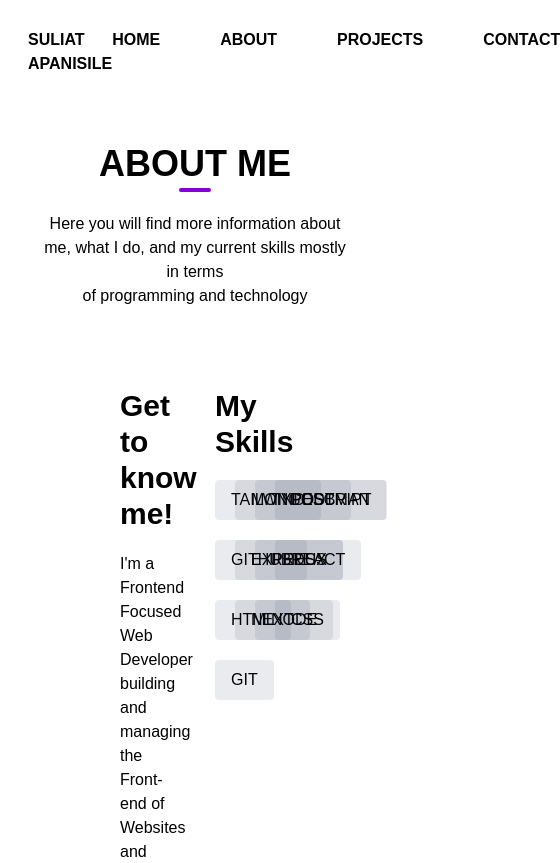
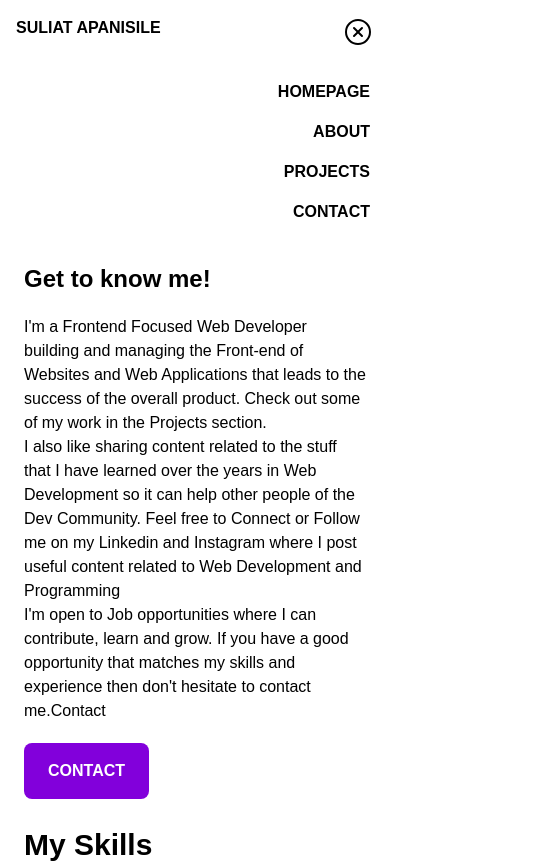
Before and after one commit to Adetutu234/nextjs-project3, a Next.js app: page /about in a window 390 px wide. Shown: the top 863 px of the page, 560 px wide, since content can reach past the window. Built offline with nearby package versions, Linux system fonts and the light colour scheme.

Commit message:
updated and added more styling

```diff
--- a/app/about/page.tsx
+++ b/app/about/page.tsx
@@ -1,9 +1,10 @@
 import React from 'react'
 import Button from '../components/Button'
+import Link from 'next/link'
 
 const page = () => {
   return (
-    <div className='p-10 bg-[url("https://i0.wp.com/backgroundabstract.com/wp-content/uploads/edd/2022/02/vecteezy_abstract-geometric-background-illustration-in-flat-style_-e1656068792936.jpg?resize=600%2C450&ssl=1")] bg-no-repeat bg-cover min-h-screen text-black '>
+    <div className='lg:p-10 p-6 bg-[url("https://i0.wp.com/backgroundabstract.com/wp-content/uploads/edd/2022/02/vecteezy_abstract-geometric-background-illustration-in-flat-style_-e1656068792936.jpg?resize=600%2C450&ssl=1")] bg-no-repeat bg-cover min-h-screen text-black '>
         <div className='text-center space-y-5'>
           <div className='inline-block'>
             <p className='font-semibold text-4xl uppercase'>about me</p>
@@ -12,33 +13,36 @@ const page = () => {
           <p className='text-md'>Here you will find more information about me, what I do, and my current skills mostly in terms <br></br> of programming and technology</p>
         </div>
 
-        <div className='grid grid-cols-2 p-15 '>
-          <div className='p-5 space-y-5'>
-            <h1 className='font-bold text-3xl'>Get to know me!</h1>
+        <div className='grid lg:grid-cols-2 grid-cols-1 lg:p-15 mt-7'>
+          <div className='lg:p-5 space-y-5 '>
+            <h1 className='font-bold text-2xl lg:text-3xl'>Get to know me!</h1>
             <p className='text-md'>I'm a Frontend Focused Web Developer building and managing the Front-end of Websites and Web Applications that leads to the success of the overall product. Check out some of my work in the Projects section. <br></br>
             I also like sharing content related to the stuff that I have learned over the years in Web Development so it can help other people of the Dev Community. Feel free to Connect or Follow me on my Linkedin and Instagram where I post useful content related to Web Development and Programming <br></br>
             I'm open to Job opportunities where I can contribute, learn and grow. If you have a good opportunity that matches my skills and experience then don't hesitate to contact me.Contact
             </p>
-            <Button text={'Contact'} className={'px-20 py-4 bg-purple-700 w-fit uppercase text-white font-semibold rounded-lg'}/>
+            <Link href={'/contact'}>
+            <Button text={'Contact'} className={'lg:px-20 px-6 py-4 bg-purple-700 w-fit uppercase text-white font-semibold rounded-lg'}/>
+            </Link>
           </div>
 
-          <div className='p-5 space-y-5'>
+          <div className='lg:p-5 space-y-5 mt-7'>
             <h1 className='font-bold text-3xl'>My Skills</h1>
             <div className=''>
-              <ul className='grid grid-cols-4 gap-5 '>
-                <button className='bg-slate-700/10 px-4 py-2 rounded hover:bg-purple-300 hover:rounded w-fit'>TAILWIND</button>
-                <button className='bg-slate-700/10 px-4 py-2 rounded hover:bg-purple-300 hover:rounded w-fit'>MONGODB</button>
-                <button className='bg-slate-700/10 px-4 py-2 rounded hover:bg-purple-300 hover:rounded w-fit'>TYPESCRIPT</button>
-                <button className='bg-slate-700/10 px-4 py-2 rounded hover:bg-purple-300 hover:rounded w-fit'>POSTMAN</button>
-                <button className='bg-slate-700/10 px-4 py-2 rounded hover:bg-purple-300 hover:rounded w-fit'>GITHUB</button>
-                <button className='bg-slate-700/10 px-4 py-2 rounded hover:bg-purple-300 hover:rounded w-fit'>EXPRESS</button>
-                <button className='bg-slate-700/10 px-4 py-2 rounded hover:bg-purple-300 hover:rounded w-fit'>REDUX</button>
-                <button className='bg-slate-700/10 px-4 py-2 rounded hover:bg-purple-300 hover:rounded w-fit'>REACT</button>
-                <button className='bg-slate-700/10 px-4 py-2 rounded hover:bg-purple-300 hover:rounded w-fit'>HTML</button>
-                <button className='bg-slate-700/10 px-4 py-2 rounded hover:bg-purple-300 hover:rounded w-fit'>NEXT</button>
-                <button className='bg-slate-700/10 px-4 py-2 rounded hover:bg-purple-300 hover:rounded w-fit'>NODE</button>
-                <button className='bg-slate-700/10 px-4 py-2 rounded hover:bg-purple-300 hover:rounded w-fit'>CSS</button>
-                <button className='bg-slate-700/10 px-4 py-2 rounded hover:bg-purple-300 hover:rounded w-fit'>GIT</button>
+              <ul className='grid lg:grid-cols-4 grid-cols-3 gap-4'>
+                <button className='bg-slate-700/10 px-2 py-1 rounded hover:bg-purple-300 hover:rounded w-fit'>TAILWIND</button>
+                <button className='bg-slate-700/10 px-2 py-1 rounded hover:bg-purple-300 hover:rounded w-fit'>MONGODB</button>
+                <button className='bg-slate-700/10 px-2 py-1 rounded hover:bg-purple-300 hover:rounded w-fit'>TYPESCRIPT</button>
+                <button className='bg-slate-700/10 px-2 py-1 rounded hover:bg-purple-300 hover:rounded w-fit'>POSTMAN</button>
+                <button className='bg-slate-700/10 px-2 py-1 rounded hover:bg-purple-300 hover:rounded w-fit'>EXPRESS</button>
+                <button className='bg-slate-700/10 px-2 py-1 rounded hover:bg-purple-300 hover:rounded w-fit'>GITHUB</button>
+
+                <button className='bg-slate-700/10 px-2 py-1 rounded hover:bg-purple-300 hover:rounded w-fit'>REDUX</button>
+                <button className='bg-slate-700/10 px-2 py-1 rounded hover:bg-purple-300 hover:rounded w-fit'>REACT</button>
+                <button className='bg-slate-700/10 px-2 py-1 rounded hover:bg-purple-300 hover:rounded w-fit'>HTML</button>
+                <button className='bg-slate-700/10 px-2 py-1 rounded hover:bg-purple-300 hover:rounded w-fit'>NEXT</button>
+                <button className='bg-slate-700/10 px-2 py-1 rounded hover:bg-purple-300 hover:rounded w-fit'>NODE</button>
+                <button className='bg-slate-700/10 px-2 py-1 rounded hover:bg-purple-300 hover:rounded w-fit'>CSS</button>
+                <button className='bg-slate-700/10 px-4 py-1 rounded hover:bg-purple-300 hover:rounded w-fit'>GIT</button>
               </ul>
             </div>
           </div>
--- a/app/components/Homepage.tsx
+++ b/app/components/Homepage.tsx
@@ -11,15 +11,15 @@ const Homepage = () => {
     setClick (!click)}
   return (
       <div className='relative '>
-          <div className='min-h-[calc(100vh-80px)] text-center p-28 space-y-10 bg-[url("https://files.123freevectors.com/wp-content/original/121373-light-grey-abstract-texture-background-image.jpg")] bg-no-repeat bg-cover rounded-2xl '>
-            <p className='font-extrabold text-5xl text-black uppercase '>hey, I'm suliat apanisile</p>
-            <p className='text-xl text-slate-700'>A Result-Oriented Web Developer building and managing Websites and Web <br></br> Applications that leads to the success of the overall product</p>
+          <div className='min-h-[calc(100vh-80px)] text-center p-28 lg:space-y-10 space-y-5 bg-[url("https://files.123freevectors.com/wp-content/original/121373-light-grey-abstract-texture-background-image.jpg")] bg-no-repeat bg-cover rounded-2xl '>
+            <p className='font-extrabold lg:text-5xl text-3xl text-black uppercase'>hey, I'm suliat apanisile</p>
+            <p className='lg:text-xl text-sm text-slate-700'>A Result-Oriented Web Developer building and managing Websites and Web <br></br> Applications that leads to the success of the overall product</p>
             <Link href={'/projects'}>
-              <Button text={'projects'} className={'w-fit px-20 py-4 bg-purple-700 mx-auto rounded-lg font-bold uppercase '} onClick={handleClick}/>
+              <Button text={'projects'} className={'w-fit lg:px-20 px-6 py-4 bg-purple-700 mx-auto rounded-lg font-bold uppercase'} onClick={handleClick}/>
             </Link>
                         </div>
-            <div className='absolute top-40 bg-white p-2'>
-              <div className='grid grid-rows-4 space-y-3 shadow-2xl drop-shadow-2xl cursor-pointer'>
+            <div className='lg:absolute lg:hidden lg:top-40 lg:bg-white lg:p-2'>
+              <div className='lg:grid hidden lg:grid-rows-4 space-y-3 shadow-2xl drop-shadow-2xl cursor-pointer '>
                   <p><TwitterLogoIcon size={35} className='text-black hover:bg-purple-300 hover:rounded'/></p>
                   <p><LinkedinLogo size={35} className='text-black hover:bg-purple-300 hover:rounded'/></p>
                   <p><YoutubeLogo size={35} className='text-black hover:bg-purple-300 hover:rounded'/></p>
--- /dev/null
+++ b/app/components/Modal.tsx
@@ -0,0 +1,18 @@
+"use client"
+
+import React from 'react'
+import { XCircle } from "@phosphor-icons/react";
+
+const Modal = ({handleToggle}:any) => {
+  return (
+    <div className='inset-0 backdrop-blur-xs fixed'>
+      <div className='bg-white border-1 text-center relative mx-auto top-[35%] lg:w-150 w-70 lg:p-10 p-5 space-y-3'>
+        <XCircle size={32} onClick={handleToggle} className='absolute right-1 top-1 hover:text-purple-700'/>
+        <h1 className='font-bold text-2xl'>Thank you for reaching out! 🎉</h1>
+        <p className='text-sm'>Your message has been successfully received. I truly appreciate you taking the time to contact me. I’ll review your message and get back to you as soon as possible. In the meantime, feel free to explore the rest of the site or connect with me on social media!</p>
+      </div>
+    </div>
+  )
+}
+
+export default Modal
--- a/app/components/Navbar.tsx
+++ b/app/components/Navbar.tsx
@@ -1,21 +1,42 @@
+"use client"
+
 import Link from 'next/link'
-import React from 'react'
+import React, { useState } from 'react'
+import { List , XCircle } from '@phosphor-icons/react'
 
 const Navbar = () => {
+  const [openMenu,setOpenMenu]=useState("false")
+  const handleOpen = () =>{
+    setOpenMenu (!openMenu)}
   return (
-    <div className='flex justify-between rounded-2xl p-7 bg-white text-black font-bold '>
+    <div className='flex justify-between rounded-2xl lg:p-7 p-4 bg-white text-black font-bold '>
       <div>
         <p className='uppercase'>suliat apanisile</p>
       </div>
 
       <div>
-        <ul className='flex gap-15'>
+        <ul className='md:flex gap-15 hidden '>
             <Link href='/'>HOME</Link>
             <Link href='/about'>ABOUT</Link>
             <Link href='/projects'>PROJECTS</Link>
             <Link href='/contact'>CONTACT</Link>
         </ul>
       </div>
+        <div className='lg:hidden md:flex '>
+            <button onClick={handleOpen}>
+              {openMenu? <XCircle size={32}/> :  <List size={32}/>}
+            </button>
+        <div className=''>
+          {openMenu && (
+            <ul className='absolute left-0 top-15 w-full flex flex-col items-end gap-4 p-5 z-5 bg-white md:hidden backdrop-blur-xs'>
+              <Link href='/' className='uppercase cursor-pointer hover:underline'>Homepage</Link>
+              <Link href='/about' className='uppercase cursor-pointer hover:underline'>about</Link>
+              <Link href='/projects' className='uppercase cursor-pointer hover:underline'>projects</Link>
+              <Link href='/contact' className='uppercase cursor-pointer hover:underline'>contact</Link>
+            </ul>
+          )}
+        </div>
+        </div>
     </div>
   )
 }
```
Also changed, not shown: app/components/Footer.tsx (+4 -4 lines), app/contact/page.tsx (+13 -5 lines), app/projects/page.tsx (+11 -11 lines).
